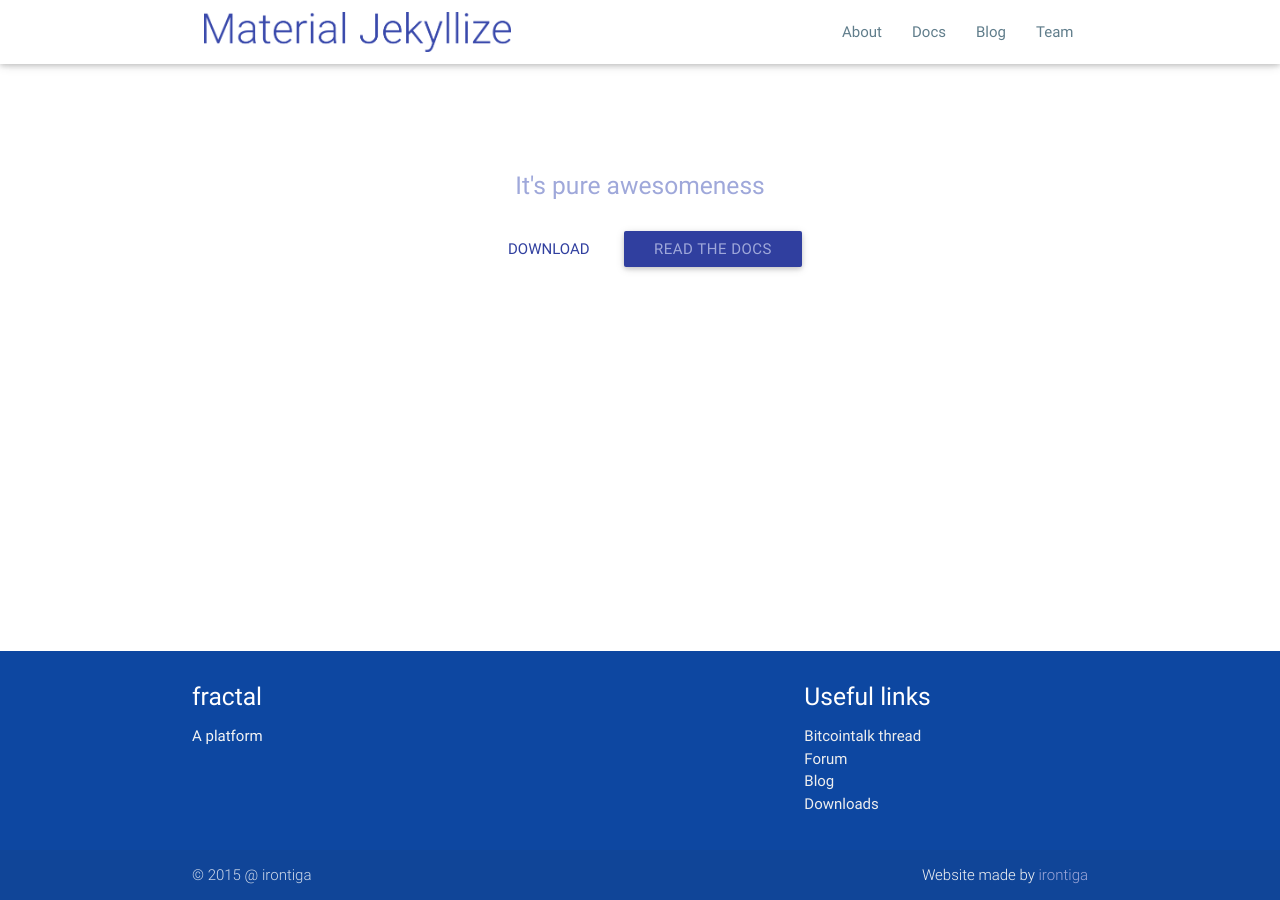
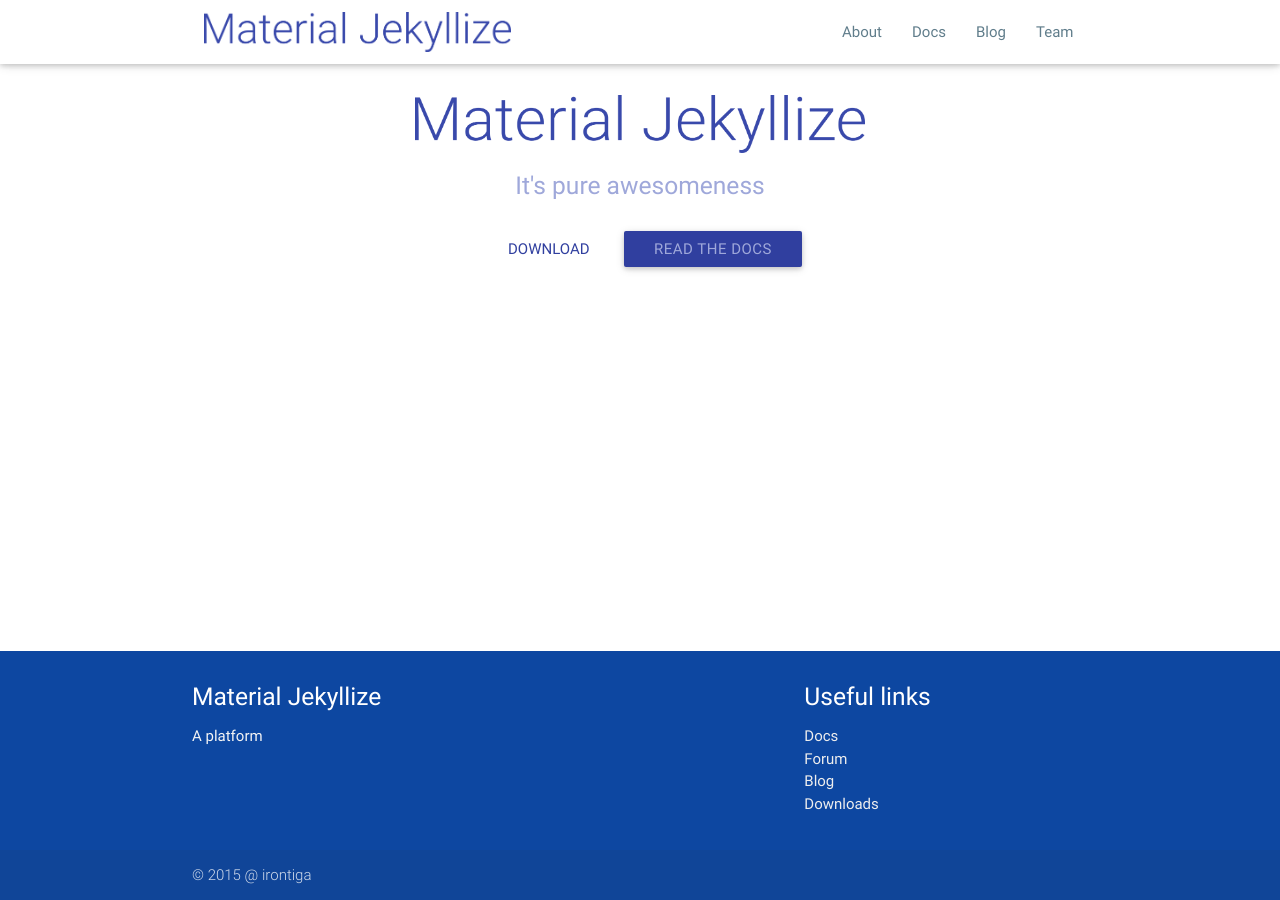
Before and after one commit to irontiga/material-jekyllize, a Jekyll site: the page built from index.html, in a window 1280 px wide and 900 px high, scrolled down 333 px. Built offline with Jekyll 4.4.1, drawn with Linux system fonts in a browser that asks for light colours; nearby versions of some CDN libraries.

Commit message:
Update footer, fix logo

```diff
--- a/_includes/footer.html
+++ b/_includes/footer.html
@@ -2,13 +2,13 @@
 	<div class="container">
 		<div class="row">
 			<div class="col l6 s12">
-				<h5 class="white-text">fractal</h5>
+				<h5 class="white-text">Material Jekyllize</h5>
                 <p class="grey-text text-lighten-4">A platform</p>
 			</div>
 			<div class="col l4 offset-l2 s12">
 				<h5 class="white-text">Useful links</h5>
 				<ul>
-					<li><a class="grey-text text-lighten-3" href="#!">Bitcointalk thread</a></li>
+					<li><a class="grey-text text-lighten-3" href="#!">Docs</a></li>
 					<li><a class="grey-text text-lighten-3" href="#!">Forum</a></li>
 					<li><a class="grey-text text-lighten-3" href="#!">Blog</a></li>
 					<li><a class="grey-text text-lighten-3" href="#!">Downloads</a></li>
@@ -19,7 +19,6 @@
 	<div class="footer-copyright">
 		<div class="container">
 			© 2015 @ irontiga
-			<span class='grey-text text-lighten-4 right'>Website made by <a class="indigo-text text-lighten-3" href="#!">irontiga</a></span>
 		</div>
 	</div>
 </footer>
--- a/index.html
+++ b/index.html
@@ -10,7 +10,7 @@ permalink: /
 		<div class='valign-wrapper center-align' id='top-div-fades'>
 			<div class='valign'>
 					<div class='container'>
-						<img src='{{ site.url }}/img/logo_inverse.png' style='min-width:300px; width:50vh;'>
+						<img src='{{ site.url }}/img/logo.png' style='min-width:300px; width:50vh;'>
 						<h5 class='indigo-text text-lighten-3'>It's pure awesomeness</h5>
 
 						<br>
```
